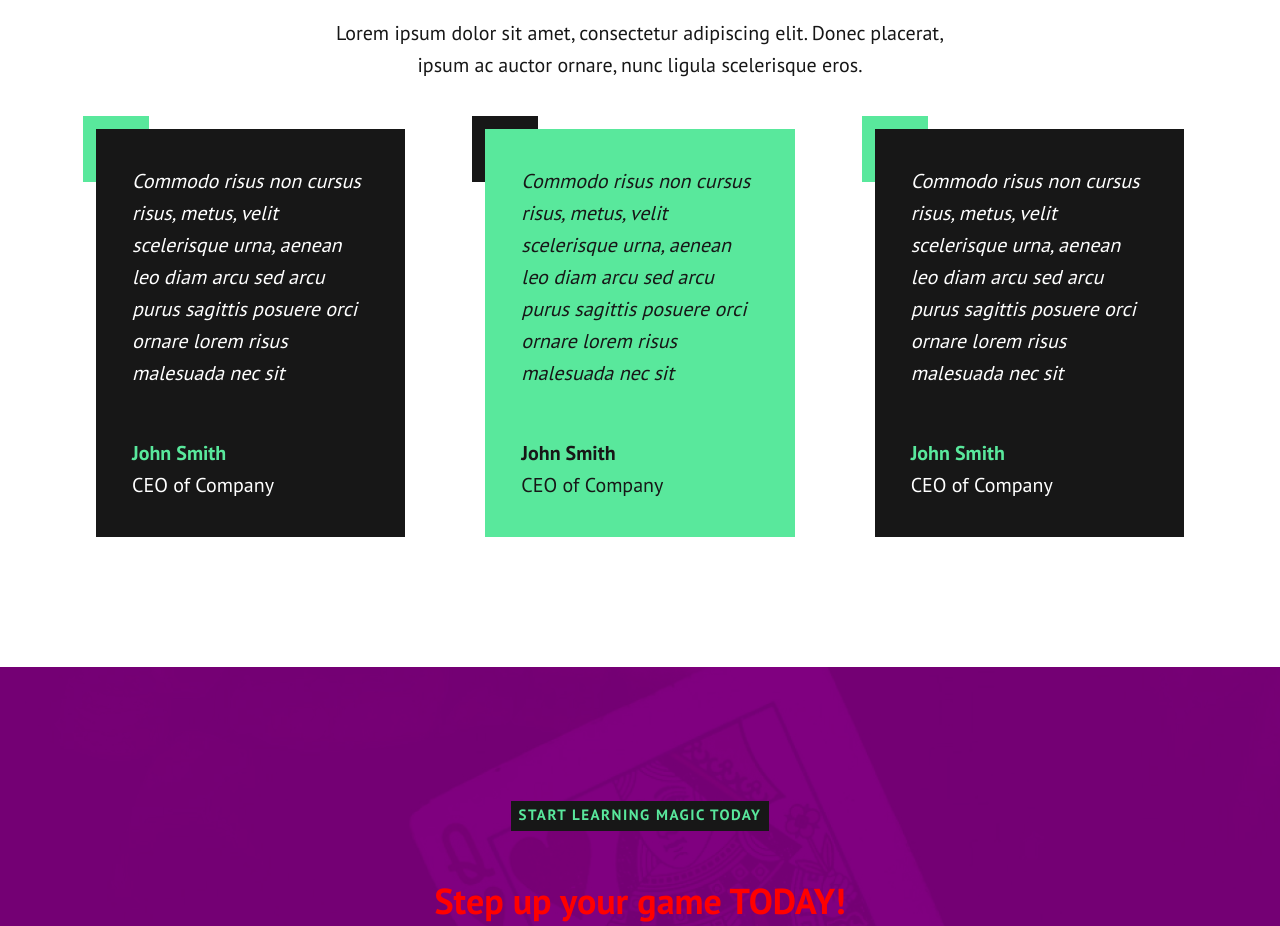
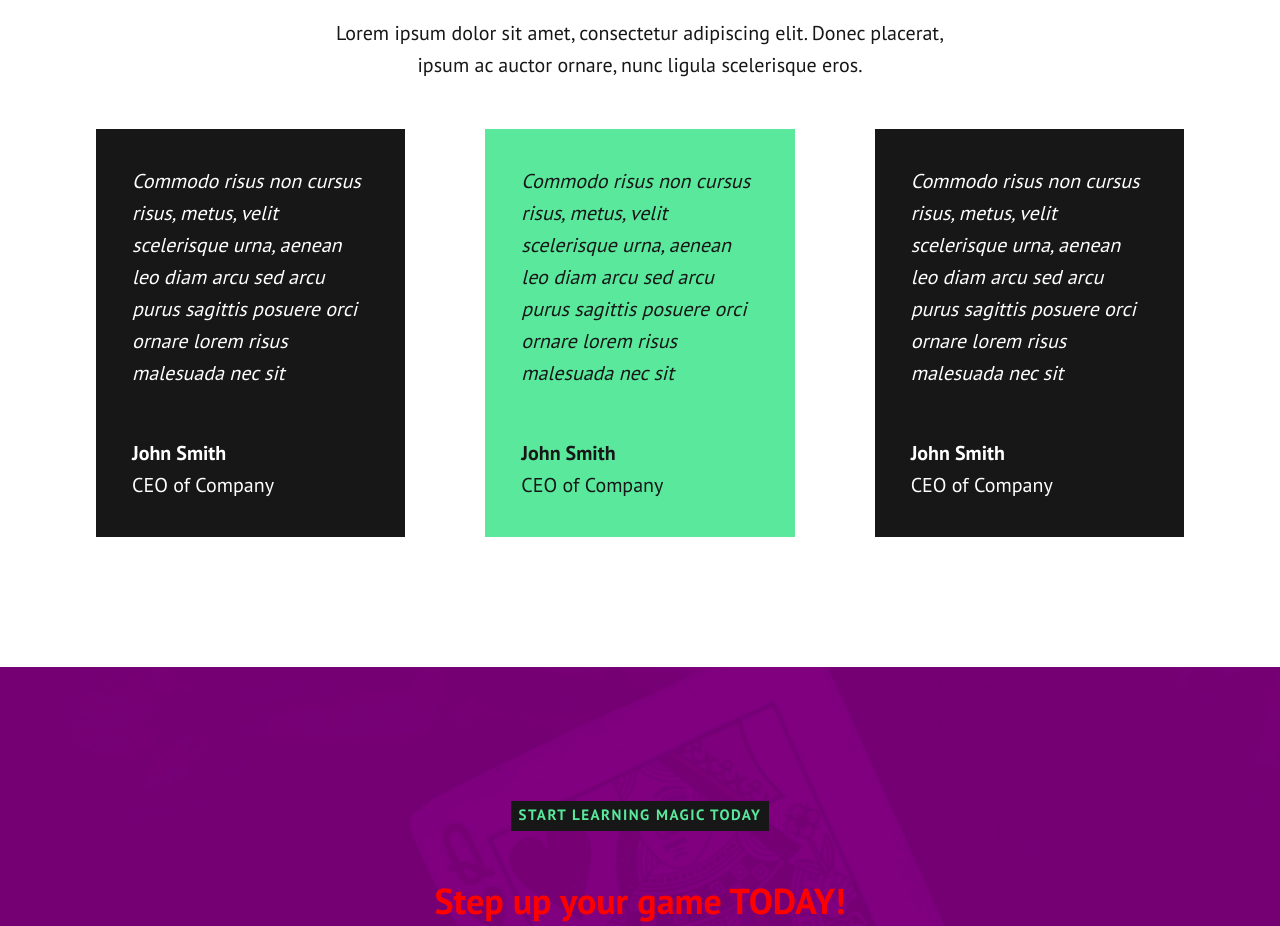
Before and after one commit to Annie-Huang/magic-v4, a website: page index.html in a window 1280 px wide. Shown: the part 3020-3946 px from the top of the page. Drawn offline with Linux system fonts and the light colour scheme.

Commit message:
Kevin's solution: use bg-dark and bg-accent instead of card-neutral and card-accent

```diff
--- a/index.html
+++ b/index.html
@@ -124,21 +124,21 @@
           ornare, nunc ligula
           scelerisque eros.</p>
         <div class="split">
-          <div class="testimonial card-neutral">
+          <div class="testimonial bg-dark">
             <p>Commodo risus non cursus risus, metus, velit scelerisque urna, aenean leo diam arcu sed arcu purus
               sagittis
               posuere orci ornare lorem risus malesuada nec sit</p>
             <p class="name">John Smith</p>
             <p class="position">CEO of Company</p>
           </div>
-          <div class="testimonial card-accent">
+          <div class="testimonial bg-accent">
             <p>Commodo risus non cursus risus, metus, velit scelerisque urna, aenean leo diam arcu sed arcu purus
               sagittis
               posuere orci ornare lorem risus malesuada nec sit</p>
             <p class="name">John Smith</p>
             <p class="position">CEO of Company</p>
           </div>
-          <div class="testimonial card-neutral">
+          <div class="testimonial bg-dark">
             <p>Commodo risus non cursus risus, metus, velit scelerisque urna, aenean leo diam arcu sed arcu purus
               sagittis
               posuere orci ornare lorem risus malesuada nec sit</p>
--- a/style.css
+++ b/style.css
@@ -340,8 +340,8 @@ section {
 }
 
 .testimonial {
-  background: var(--card-background);
-  color: var(--card-color);
+  /*background: var(--card-background);*/
+  /*color: var(--card-color);*/
   padding: 2.25rem; /* 36px */
   text-align: left;
   position: relative;
```
